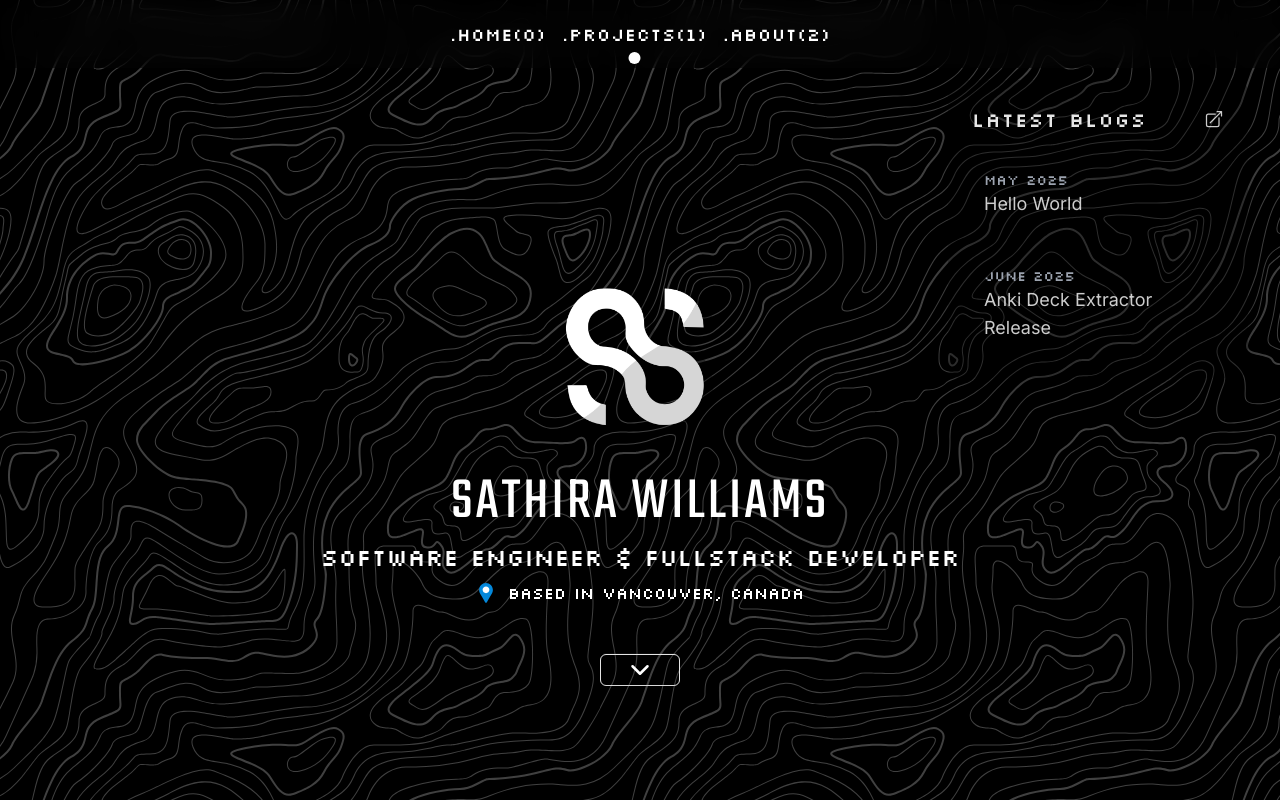
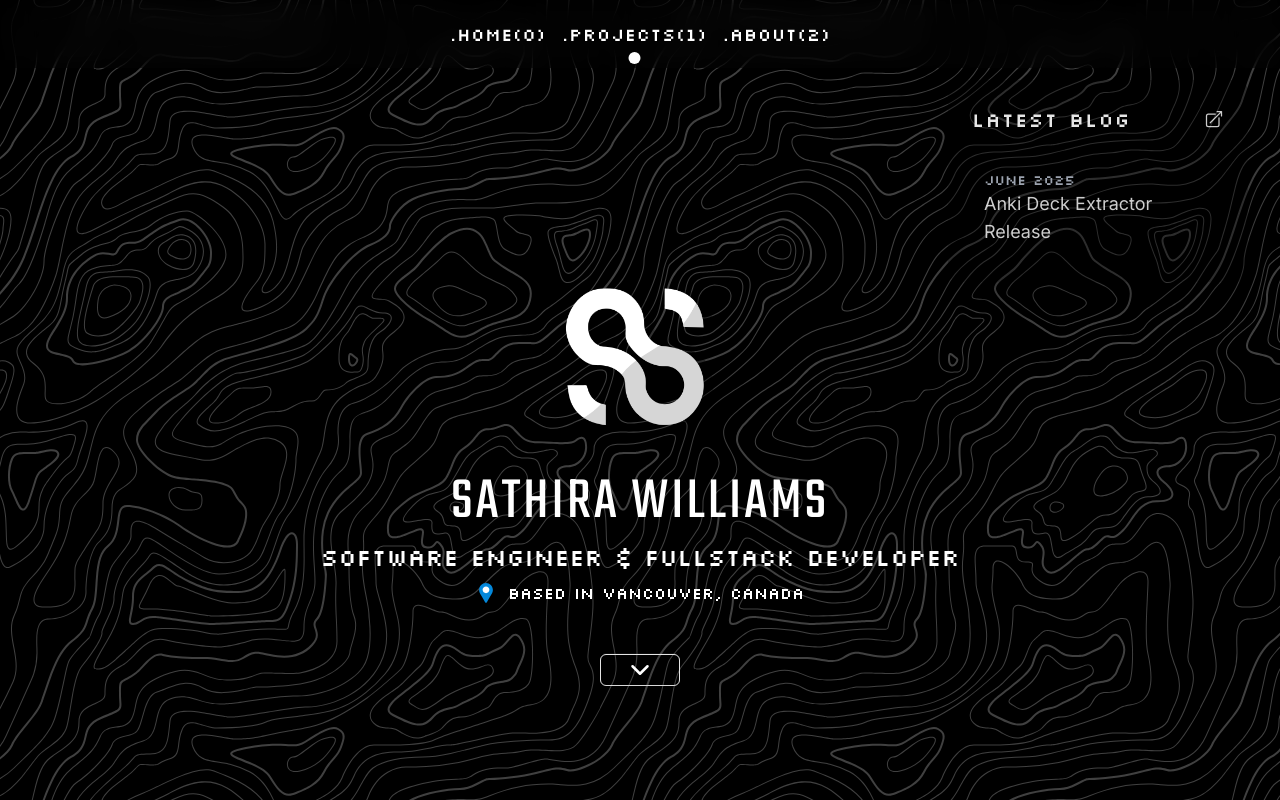
Before and after one commit to pwSathira/personal_website_version3, a Next.js app: page / in a window 1280 px wide. Shown: the top 800 px of the page. Built offline with nearby package versions, Linux system fonts and the light colour scheme.

Commit message:
refactor: update LatestBlogs component to LatestBlog; fetch and display only the latest blog post with improved loading state

```diff
--- a/src/components/LatestBlogs.jsx
+++ b/src/components/LatestBlogs.jsx
@@ -3,33 +3,34 @@ import Link from 'next/link';
 import { HiArrowTopRightOnSquare } from 'react-icons/hi2';
 import { useState, useEffect } from 'react';
 
-const LatestBlogs = () => {
-    const [blogs, setBlogs] = useState([]);
+const LatestBlog = () => {
+    const [blog, setBlog] = useState(null);
     const [isLoading, setIsLoading] = useState(true);
 
     useEffect(() => {
-        async function fetchBlogs() {
+        async function fetchBlog() {
             try {
                 const response = await fetch('/api/posts');
-                if (!response.ok) throw new Error('Failed to fetch blog posts');
+                if (!response.ok) throw new Error('Failed to fetch blog post');
 
                 const data = await response.json();
-                // Limit to 5 most recent posts
-                const recentBlogs = data.slice(0, 5).map(post => ({
-                    title: post.title,
-                    date: new Date(post.date).toLocaleDateString('default', { month: 'long', year: 'numeric' }),
-                    link: `/blog/${post.id}`
-                }));
+                // Sort posts by date in descending order and get the most recent one
+                const sortedPosts = data.sort((a, b) => new Date(b.date) - new Date(a.date));
+                const latestBlog = sortedPosts[0] ? {
+                    title: sortedPosts[0].title,
+                    date: new Date(sortedPosts[0].date).toLocaleDateString('default', { month: 'long', year: 'numeric' }),
+                    link: `/blog/${sortedPosts[0].id}`
+                } : null;
 
-                setBlogs(recentBlogs);
+                setBlog(latestBlog);
             } catch (error) {
-                console.error('Error loading blog posts:', error);
+                console.error('Error loading blog post:', error);
             } finally {
                 setIsLoading(false);
             }
         }
 
-        fetchBlogs();
+        fetchBlog();
     }, []);
 
     return (
@@ -37,24 +38,21 @@ const LatestBlogs = () => {
             <div className="relative">
                 <div className="flex items-center justify-between mb-6 group">
                     <Link href="/blog" className="text-[20px] font-silk tracking-wider text-white/90 group-hover:text-blue-400 transition-colors">
-                        LATEST BLOGS
+                        LATEST BLOG
                     </Link>
                     <Link href="/blog" className="text-white/80 group-hover:text-blue-400 transition-colors">
                         <HiArrowTopRightOnSquare className="w-5 h-5" />
                     </Link>
                 </div>
-                <div className="space-y-6 max-h-[800px] overflow-y-auto pr-2 [&::-webkit-scrollbar]:hidden [-ms-overflow-style:none] [scrollbar-width:none]">
+                <div className="space-y-6">
                     {isLoading ? (
-                        <p className="text-white/70 text-center">Loading blogs...</p>
-                    ) : blogs.length === 0 ? (
+                        <p className="text-white/70 text-center">Loading blog...</p>
+                    ) : !blog ? (
                         <p className="text-white/70 text-center">No blog posts found</p>
                     ) : (
-                        blogs.map((blog, index) => (
                         <motion.div
-                                key={index}
                             initial={{ opacity: 0, y: 20 }}
                             animate={{ opacity: 1, y: 0 }}
-                                transition={{ delay: index * 0.2 }}
                             className="group"
                         >
                             <Link href={blog.link}>
@@ -66,7 +64,6 @@ const LatestBlogs = () => {
                                 </div>
                             </Link>
                         </motion.div>
-                        ))
                     )}
                 </div>
             </div>
@@ -74,4 +71,4 @@ const LatestBlogs = () => {
     );
 };
 
-export default LatestBlogs;
+export default LatestBlog;
```
Lines whose indentation alone changed are shown as unchanged.
